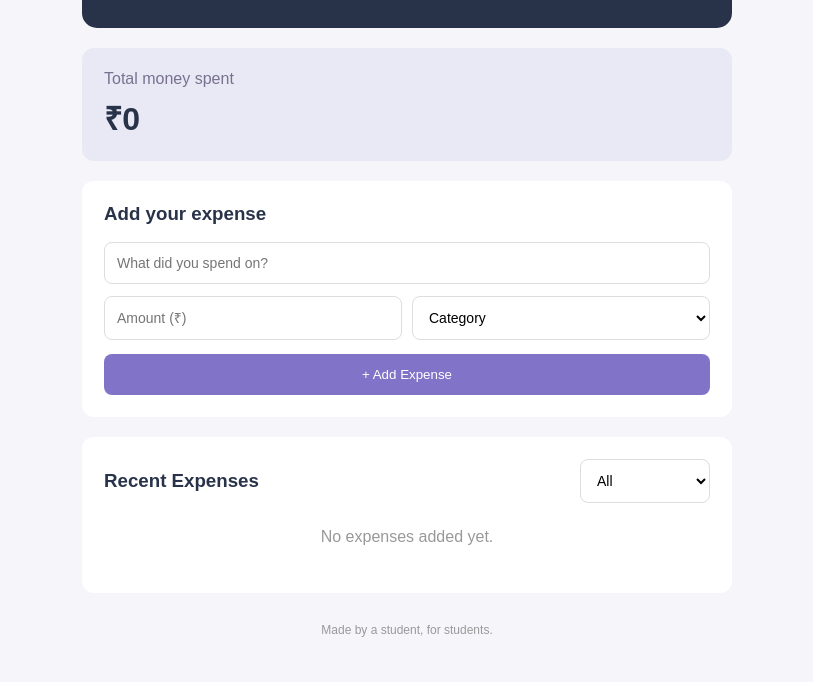
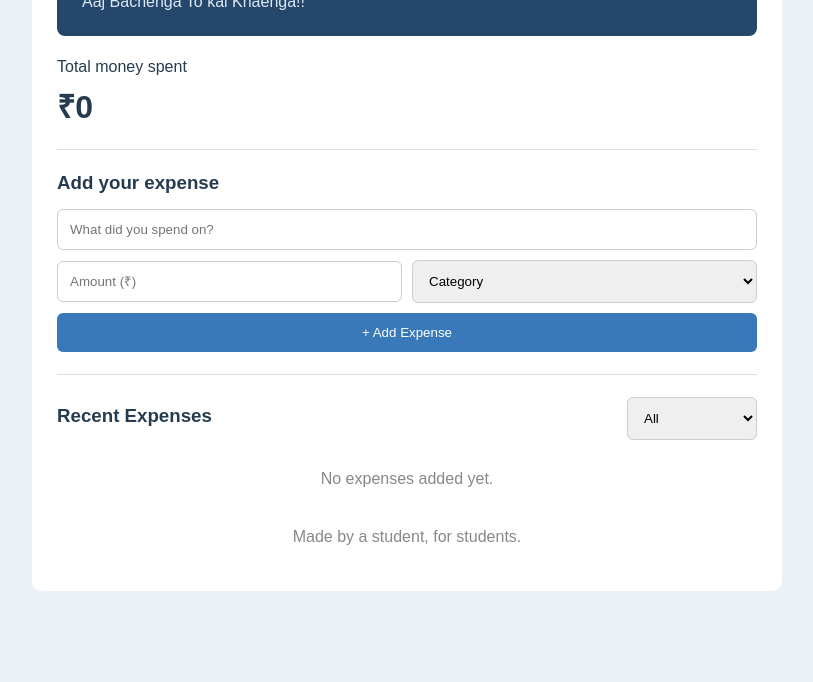
Before and after one commit to Bhavesh3961/Web_Development_lab_Practical, a plain HTML site: page index.html in a window 1280 px wide. Shown: the part 132-814 px from the top of the page, without its empty margins (233-1046 px from the left). Drawn offline with Linux system fonts and the light colour scheme.

Commit message:
Update lab practical files
Co-authored-by: Copilot <223556219+Copilot@users.noreply.github.com>

```diff
--- a/index.html
+++ b/index.html
@@ -11,8 +11,8 @@
     <div class="container">
 
         <header>
-            <h1>Mera kharcha.</h1>
-            <p>A record of where my money goes.</p>
+            <h1>Expense Tracker </h1>
+            <p>Aaj Bachenga To kal Khaenga!!</p>
         </header>
 
         <div class="total-box">
--- a/style.css
+++ b/style.css
@@ -7,147 +7,71 @@
 
 body {
     font-family: Arial, sans-serif;
-    background: #F6F5FA;
-    color: #28334A;
-    padding: 35px 15px;
+    background: #eaf2f8;
+    color: #263b50;
+    padding: 30px 15px;
 }
 
 .container {
-    max-width: 650px;
+    max-width: 750px;
     margin: auto;
+    padding: 25px;
+    background: white;
+    border-radius: 10px;
 }
 
 header {
-    background: #28334A;
+    background: #24476b;
     color: white;
-    padding: 30px;
-    border-radius: 15px;
-    margin-bottom: 20px;
+    padding: 25px;
+    border-radius: 8px;
 }
 
-header h1 {
-    margin-bottom: 10px;
+header p { color: #dce8f3; margin-top: 8px; }
+
+.total-box, .form-box {
+    padding: 22px 0;
+    border-bottom: 1px solid #ddd;
 }
 
-header p {
-    color: #D5D6E5;
-}
+.total-box h2 { font-size: 32px; margin-top: 8px; }
 
-.total-box {
-    background: #E9E8F5;
-    padding: 22px;
-    border-radius: 12px;
-    margin-bottom: 20px;
-}
-
-.total-box p {
-    color: #77718F;
-}
-
-.total-box h2 {
-    font-size: 32px;
-    margin-top: 8px;
-}
-
-.form-box, .list-box {
-    background: white;
-    padding: 22px;
-    border-radius: 12px;
-    margin-bottom: 20px;
-}
-
-h3 {
-    margin-bottom: 17px;
-}
+h3 { margin-bottom: 15px; }
 
 input, select {
     width: 100%;
     padding: 12px;
-    border: 1px solid #ddd;
-    border-radius: 8px;
-    font-size: 14px;
-    background: white;
+    border: 1px solid #ccc;
+    border-radius: 6px;
+    margin-bottom: 10px;
 }
 
-input:focus, select:focus {
-    outline: none;
-    border-color: #8173C7;
-}
-
-.input-row {
-    display: flex;
-    gap: 10px;
-    margin-top: 12px;
-}
-
-button {
-    width: 100%;
-    padding: 13px;
-    margin-top: 14px;
-    background: #8173C7;
-    color: white;
-    border: none;
-    border-radius: 8px;
-    cursor: pointer;
-}
-
-button:hover {
-    background: #6C5DB0;
-}
-
-.list-heading {
+.input-row, .list-heading, .expense-item {
     display: flex;
     justify-content: space-between;
     align-items: center;
     gap: 10px;
 }
 
-.list-heading h3 {
-    margin: 0;
+button {
+    padding: 12px;
+    background: #3979b9;
+    color: white;
+    border: none;
+    border-radius: 6px;
+    cursor: pointer;
 }
 
-.list-heading select {
-    width: 130px;
+.form-box button { width: 100%; }
+button:hover { background: #285d91; }
+
+.list-box { padding-top: 22px; }
+.list-heading select { width: 130px; }
+.expense-item { padding: 15px 5px; border-bottom: 1px solid #ddd; }
+.deleteBtn { background: #dc6666; }
+
+.empty, footer {
+    text-align: center;
+    color: #888;
+    padding: 20px 0;
 }
-
-.expense-item {
-    display: flex;
-    justify-content: space-between;
-    align-items: center;
-    padding: 15px 5px;
-    border-bottom: 1px solid #eee;
-}
-
-.deleteBtn {
-    width: auto;
-    margin: 0;
-    padding: 7px 12px;
-    background: #D66C75;
-}
-
-.deleteBtn:hover {
-    background: #BB505C;
-}
-
-.empty {
-    text-align: center;
-    color: #999;
-    padding: 25px 0;
-}
-
-footer {
-    text-align: center;
-    color: #999;
-    font-size: 12px;
-    padding: 10px;
-}
-
-@media (max-width: 500px) {
-    .input-row {
-        flex-direction: column;
-    }
-
-    .list-heading {
-        align-items: flex-start;
-    }
-}
```
Also changed, not shown: server.js (+0 -9 lines).
